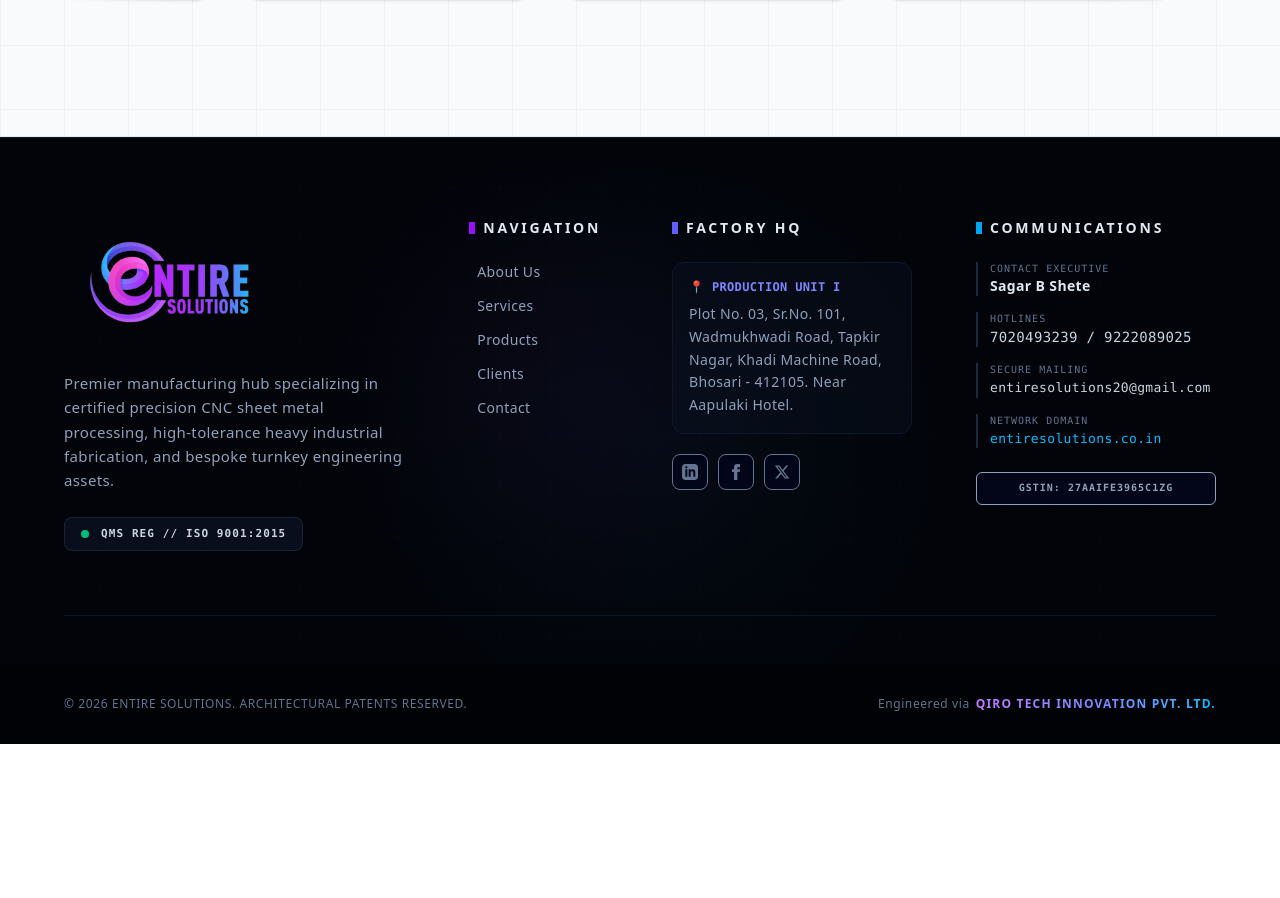
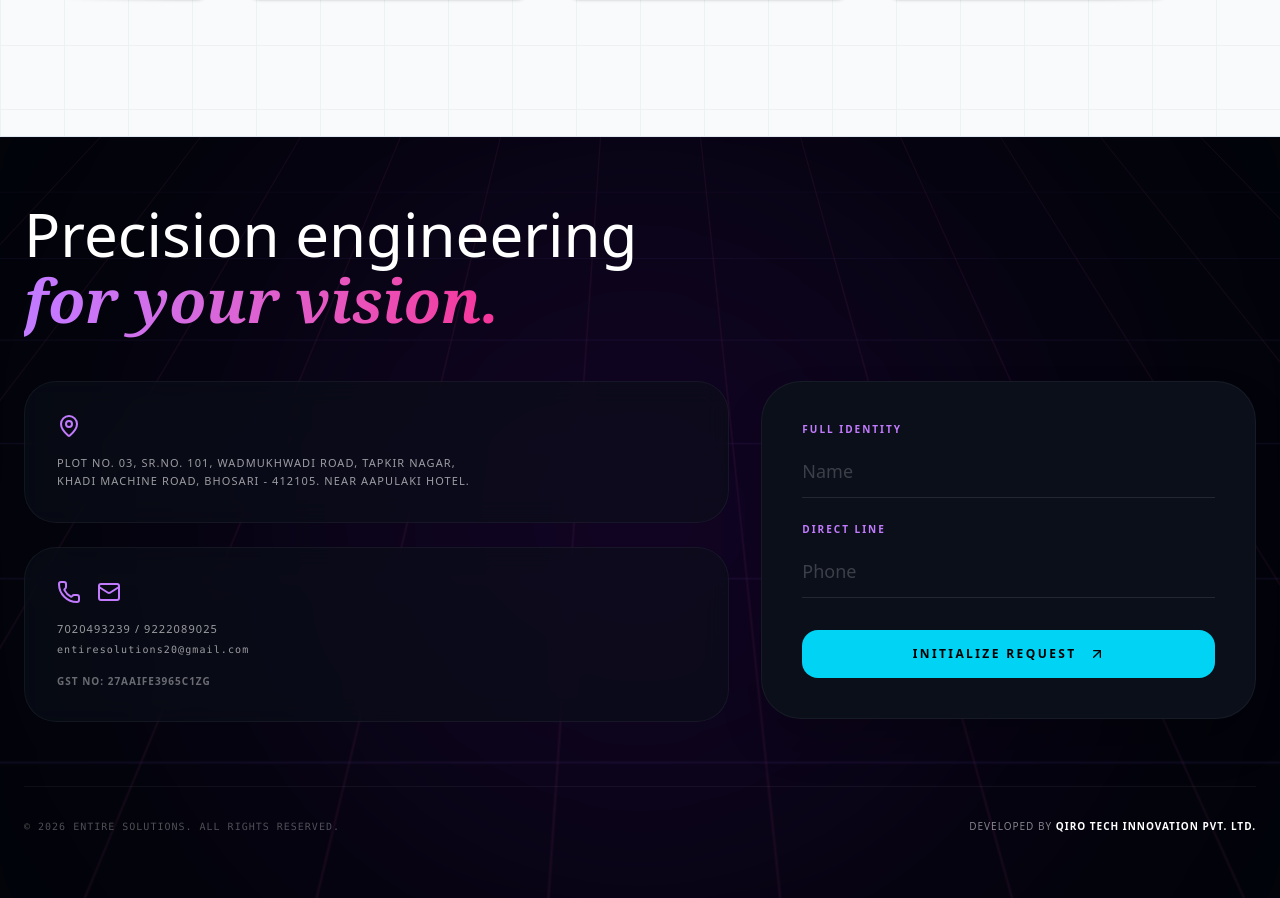
Before and after one commit to BhagyeshDere/entire-solutions, a Next.js app: page / in a window 1280 px wide. Shown: the part 10644-11542 px from the top of the page. Before the commit the page ends 11388 px from the top, so only its background shows below. Built offline with nearby package versions, Linux system fonts and the light colour scheme.

Commit message:
Enhance footer design with futuristic grid layout

```diff
--- a/components/common/Footer.jsx
+++ b/components/common/Footer.jsx
@@ -1,189 +1,101 @@
 "use client";
 
-import Image from "next/image";
+import React from 'react';
+import { motion } from 'framer-motion';
+import { ArrowUpRight, MapPin, Phone, Mail } from 'lucide-react';
 
-export default function Footer() {
+const Footer = () => {
   return (
-    <footer className="relative bg-[#02040a] text-white overflow-hidden border-t border-slate-900 font-sans">
+    <footer className="relative w-full bg-[#02040a] text-[#e8e4dc] py-16 overflow-hidden">
 
-      {/* ── TECHNICAL ENGINEERING PLOT BACKGROUND MATRIX ── */}
-      <div className="absolute inset-0 opacity-[0.2] [mask-image:radial-gradient(ellipse_at_center,black_70%,transparent_100%)] pointer-events-none z-0">
-        <svg className="w-full h-full" xmlns="http://www.w3.org/2000/svg">
-          <defs>
-            <pattern id="footer-grid" width="50" height="50" patternUnits="userSpaceOnUse">
-              <path d="M 50 0 L 0 0 0 50" fill="none" stroke="rgba(99, 102, 241, 0.15)" strokeWidth="1" />
-              <circle cx="50" cy="50" r="1.5" fill="rgba(162, 58, 236, 0.3)" />
-            </pattern>
-          </defs>
-          <rect width="100%" height="100%" fill="url(#footer-grid)" />
-        </svg>
+      {/* --- BRAND-ALIGNED GRADIENT BACKGROUND --- */}
+      <div className="absolute inset-0 pointer-events-none">
+        <div className="absolute left-1/2 top-1/2 -translate-x-1/2 -translate-y-1/2 w-[800px] h-[800px] bg-purple-600/10 rounded-full blur-[150px]" />
+        <div
+          className="absolute inset-0 w-full h-full"
+          style={{
+            backgroundImage: `
+              linear-gradient(rgba(139, 92, 246, 0.15) 1px, transparent 1px),
+              linear-gradient(90deg, rgba(236, 72, 153, 0.15) 1px, transparent 1px)
+            `,
+            backgroundSize: "100px 100px",
+            transform: "perspective(1000px) rotateX(60deg)",
+            transformOrigin: "center top",
+            opacity: 0.5
+          }}
+        />
       </div>
 
-      {/* Atmospheric Soft Radiant Core Glow */}
-      <div className="absolute top-0 left-1/4 w-[500px] h-[500px] bg-[radial-gradient(circle,rgba(162,58,236,0.04)_0%,transparent_70%)] pointer-events-none" />
-      <div className="absolute bottom-0 right-1/4 w-[600px] h-[600px] bg-[radial-gradient(circle,rgba(37,179,250,0.03)_0%,transparent_70%)] pointer-events-none" />
+      <div className="container mx-auto px-6 relative z-10">
 
-      <div className="relative z-10">
+        {/* TOP SECTION: HEADING */}
+        <div className="w-full mb-16">
+          <motion.div initial={{ y: 20, opacity: 0 }} whileInView={{ y: 0, opacity: 1 }} viewport={{ once: true }}>
+            <h3 className="text-4xl md:text-6xl font-light mb-12 leading-[1.1] text-white">
+              Precision engineering <br/>
+              <span className="font-serif italic text-transparent bg-clip-text bg-gradient-to-r from-purple-400 to-pink-500 font-bold">
+                for your vision.
+              </span>
+            </h3>
+          </motion.div>
 
-        {/* Main Structural Layout Container */}
-        <div className="max-w-[90rem] mx-auto px-6 sm:px-10 md:px-16 pt-20 pb-12">
+          {/* MAIN LAYOUT: Left (Cards) + Right (Form) */}
+          <div className="grid grid-cols-1 lg:grid-cols-12 gap-8 items-start w-full">
 
-          {/* Advanced Asymmetrical Master Workspace Grid */}
-          <div className="grid grid-cols-1 md:grid-cols-12 gap-12 lg:gap-16 pb-16 border-b border-slate-900">
-
-            {/* ── COLUMN 1: INDUSTRIAL COMPLIANCE LOGO ZONE (4/12 Columns) ── */}
-            <div className="md:col-span-12 lg:col-span-4 flex flex-col items-start text-left">
-              <div className="relative">
-                <Image
-                  src="/logo.png"
-                  alt="Entire Solutions"
-                  width={210}
-                  height={75}
-                  className="object-contain"
-                />
+            {/* LEFT SIDE: Info Cards */}
+            <div className="lg:col-span-7 flex flex-col gap-6">
+              <div className="p-8 rounded-[2rem] bg-[#0b0f1a]/60 border border-white/5 backdrop-blur-md">
+                 <MapPin className="text-purple-400 mb-4" size={24} />
+                 <p className="text-white/60 text-[11px] uppercase tracking-widest leading-relaxed">
+                   Plot No. 03, Sr.No. 101, Wadmukhwadi Road, Tapkir Nagar,<br/>
+                   Khadi Machine Road, Bhosari - 412105. Near Aapulaki Hotel.
+                 </p>
               </div>
-
-              <p className="mt-6 text-slate-400 font-medium text-sm sm:text-[15px] leading-relaxed max-w-sm tracking-wide">
-                Premier manufacturing hub specializing in certified precision CNC sheet metal processing,
-                high-tolerance heavy industrial fabrication, and bespoke turnkey engineering assets.
-              </p>
-
-              {/* Redesigned Premium ISO Compliance Badge */}
-              <div className="mt-6 flex items-center gap-3 bg-slate-900/60 border border-slate-800/80 rounded-lg px-4 py-2 backdrop-blur-sm">
-                <div className="relative flex h-2 w-2">
-                  <span className="animate-ping absolute inline-flex h-full w-full rounded-full bg-emerald-400 opacity-75"></span>
-                  <span className="relative inline-flex rounded-full h-2 w-2 bg-emerald-500"></span>
-                </div>
-                <span className="text-[11px] font-mono font-black tracking-widest text-slate-300 uppercase">
-                  QMS REG // ISO 9001:2015
-                </span>
+              <div className="p-8 rounded-[2rem] bg-[#0b0f1a]/60 border border-white/5 backdrop-blur-md">
+                 <div className="flex gap-4 mb-4">
+                     <Phone size={24} className="text-purple-400" />
+                     <Mail size={24} className="text-purple-400" />
+                 </div>
+                 <p className="text-white/60 text-[11px] uppercase tracking-widest leading-relaxed">
+                   7020493239 / 9222089025<br/>
+                   <span className="lowercase font-mono text-[10px] block mt-1">entiresolutions20@gmail.com</span>
+                 </p>
+                 <p className="text-white/40 text-[10px] uppercase tracking-widest mt-4 font-bold">
+                   GST No: 27AAIFE3965C1ZG
+                 </p>
               </div>
             </div>
 
-            {/* ── COLUMN 2: HIGH-FIDELITY TRACKING NAVIGATION LINKS (2/12 Columns) ── */}
-            <div className="md:col-span-4 lg:col-span-2 flex flex-col items-start text-left">
-              <div className="flex items-center gap-2 mb-6">
-                <div className="w-1.5 h-3 bg-purple-600" />
-                <h3 className="text-sm font-black tracking-[0.2em] uppercase text-slate-200">
-                  Navigation
-                </h3>
-              </div>
-
-              <nav className="w-full">
-                <ul className="space-y-3.5 font-medium text-sm tracking-wide text-slate-400">
-                  {["about", "services", "products", "clients", "contact"].map((link) => (
-                    <li key={link}>
-                      <a
-                        href={`#${link}`}
-                        className="group flex items-center gap-2 hover:text-white transition-colors duration-300 capitalize"
-                      >
-                        <span className="w-0 h-[1px] bg-gradient-to-r from-purple-500 to-sky-400 transition-all duration-300 group-hover:w-4" />
-                        <span className="transition-transform duration-300 group-hover:translate-x-1">
-                          {link === "about" ? "About Us" : link}
-                        </span>
-                      </a>
-                    </li>
-                  ))}
-                </ul>
-              </nav>
+            {/* RIGHT SIDE: Inquiry Form */}
+            <div className="lg:col-span-5 bg-[#0b0f1a] p-8 md:p-10 rounded-[2.5rem] border border-white/5 shadow-2xl">
+               <div className="mb-6">
+                 <label className="text-[10px] uppercase tracking-[0.2em] text-purple-400 mb-2 block font-bold">Full Identity</label>
+                 <input type="text" placeholder="Name" className="w-full bg-transparent border-b border-white/10 py-3 text-lg focus:border-purple-500 outline-none text-white placeholder:text-white/20" />
+               </div>
+               <div className="mb-8">
+                 <label className="text-[10px] uppercase tracking-[0.2em] text-purple-400 mb-2 block font-bold">Direct Line</label>
+                 <input type="tel" placeholder="Phone" className="w-full bg-transparent border-b border-white/10 py-3 text-lg focus:border-purple-500 outline-none text-white placeholder:text-white/20" />
+               </div>
+               <button className="w-full bg-cyan-400 text-black px-8 py-4 rounded-2xl font-black uppercase tracking-[0.2em] text-xs flex items-center justify-center gap-3 hover:bg-cyan-300 transition-all">
+                 <span>Initialize Request</span>
+                 <ArrowUpRight size={16} />
+               </button>
             </div>
-
-            {/* ── COLUMN 3: STRUCTURAL LOCATION & TELEMETRY NETWORK (3/12 Columns) ── */}
-            <div className="md:col-span-4 lg:col-span-3 flex flex-col items-start text-left">
-              <div className="flex items-center gap-2 mb-6">
-                <div className="w-1.5 h-3 bg-indigo-500" />
-                <h3 className="text-sm font-black tracking-[0.2em] uppercase text-slate-200">
-                  Factory HQ
-                </h3>
-              </div>
-
-              <div className="relative p-4 rounded-xl bg-slate-900/30 border border-slate-900 text-slate-400 text-sm leading-relaxed tracking-wide">
-                <span className="text-xs font-mono font-bold block text-indigo-400 mb-2">📍 PRODUCTION UNIT I</span>
-                Plot No. 03, Sr.No. 101, Wadmukhwadi Road, Tapkir Nagar, Khadi Machine Road, Bhosari - 412105. Near Aapulaki Hotel.
-              </div>
-
-              {/* Verified Grid Micro Social Anchors */}
-              <div className="mt-5 flex items-center gap-2.5">
-                {[
-                  { name: "LinkedIn", href: "https://www.linkedin.com", path: "M19 0h-14c-2.761 0-5 2.239-5 5v14c0 2.761 2.239 5 5 5h14c2.762 0 5-2.239 5-5v-14c0-2.761-2.238-5-5-5zm-11 19h-3v-11h3v11zm-1.5-12.268c-.966 0-1.75-.79-1.75-1.764s.784-1.764 1.75-1.764 1.75.79 1.75 1.764-.783 1.764-1.75 1.764zm13.5 12.268h-3v-5.604c0-3.368-4-3.113-4 0v5.604h-3v-11h3v1.765c1.396-2.586 7-2.777 7 2.476v6.759z", color: "hover:text-[#0077b5] hover:border-[#0077b5]/30" },
-                  { name: "Facebook", href: "https://www.facebook.com", path: "M9 8h-3v4h3v12h5v-12h3.642l.358-4h-4v-1.667c0-.955.192-1.333 1.115-1.333h2.885v-5h-3.808c-3.596 0-5.192 1.583-5.192 4.615v3.385z", color: "hover:text-[#1877f2] hover:border-[#1877f2]/30" },
-                  { name: "X", href: "https://x.com", path: "M18.244 2.25h3.308l-7.227 8.26 8.502 11.24H16.17l-5.214-6.817L4.99 21.75H1.68l7.73-8.835L1.254 2.25H8.08l4.713 6.231zm-1.161 17.52h1.833L7.084 4.126H5.117z", color: "hover:text-white hover:border-slate-700" }
-                ].map((social) => (
-                  <a
-                    key={social.name}
-                    href={social.href}
-                    target="_blank"
-                    rel="noopener noreferrer"
-                    className={`w-9 h-9 rounded-lg bg-slate-950 border border-slate-850 flex items-center justify-center text-slate-500 shadow-inner transition-all duration-300 group ${social.color}`}
-                    aria-label={social.name}
-                  >
-                    <svg className="w-4 h-4 fill-current transform group-hover:scale-105 transition-transform" viewBox="0 0 24 24">
-                      <path d={social.path}/>
-                    </svg>
-                  </a>
-                ))}
-              </div>
-            </div>
-
-            {/* ── COLUMN 4: CALIBRATED CONTACT METRICS (3/12 Columns) ── */}
-            <div className="md:col-span-4 lg:col-span-3 flex flex-col items-start text-left">
-              <div className="flex items-center gap-2 mb-6">
-                <div className="w-1.5 h-3 bg-sky-500" />
-                <h3 className="text-sm font-black tracking-[0.2em] uppercase text-slate-200">
-                  Communications
-                </h3>
-              </div>
-
-              <div className="space-y-4 text-slate-400 text-sm font-medium tracking-wide w-full">
-                <div className="border-l-2 border-slate-800 pl-3">
-                  <span className="text-[10px] font-mono uppercase tracking-widest text-slate-500 block">Contact Executive</span>
-                  <span className="text-slate-200 text-sm font-semibold">Sagar B Shete</span>
-                </div>
-
-                <div className="border-l-2 border-slate-800 pl-3 group cursor-pointer">
-                  <span className="text-[10px] font-mono uppercase tracking-widest text-slate-500 block">Hotlines</span>
-                  <span className="text-slate-300 group-hover:text-sky-400 transition-colors font-mono">7020493239 / 9222089025</span>
-                </div>
-
-                <div className="border-l-2 border-slate-800 pl-3 group cursor-pointer">
-                  <span className="text-[10px] font-mono uppercase tracking-widest text-slate-500 block">Secure Mailing</span>
-                  <span className="text-slate-300 group-hover:text-purple-400 transition-colors break-all font-mono text-[13px]">entiresolutions20@gmail.com</span>
-                </div>
-
-                <div className="border-l-2 border-slate-800 pl-3 group">
-                  <span className="text-[10px] font-mono uppercase tracking-widest text-slate-500 block">Network Domain</span>
-                  <a href="http://entiresolutions.co.in" target="_blank" rel="noopener noreferrer" className="text-sky-400 font-mono text-[13px] group-hover:underline">
-                    entiresolutions.co.in
-                  </a>
-                </div>
-
-                <div className="pt-2">
-                  <span className="text-[10px] font-mono bg-slate-950 text-slate-400 border border-slate-850 px-3 py-2 rounded-md block text-center font-black tracking-widest select-all">
-                    GSTIN: 27AAIFE3965C1ZG
-                  </span>
-                </div>
-              </div>
-            </div>
-
           </div>
         </div>
 
-        {/* ── LOWER META: INTELLECTUAL PROPERTY & TECH SIGNATURES ── */}
-        <div className="max-w-[90rem] mx-auto px-6 sm:px-10 md:px-16 py-8 bg-[#010206]">
-          <div className="flex flex-col sm:flex-row items-center justify-between gap-4 text-center sm:text-left">
-            <p className="text-slate-500 text-xs tracking-wider font-medium">
-              © {new Date().getFullYear()} ENTIRE SOLUTIONS. ARCHITECTURAL PATENTS RESERVED.
-            </p>
-            <p className="text-xs tracking-wider text-slate-500 font-medium flex items-center gap-1.5">
-              <span>Engineered via</span>
-              <span className="bg-gradient-to-r from-purple-400 via-indigo-400 to-sky-400 bg-clip-text text-transparent font-black tracking-widest uppercase">
-                Qiro Tech Innovation Pvt. Ltd.
-              </span>
-            </p>
-          </div>
+        {/* BOTTOM BAR */}
+        <div className="flex flex-col md:flex-row justify-between items-center border-t border-white/5 pt-8 gap-6">
+          <p className="text-[10px] text-white/30 uppercase tracking-widest font-mono">
+            © {new Date().getFullYear()} ENTIRE SOLUTIONS. ALL RIGHTS RESERVED.
+          </p>
+          <p className="text-[10px] text-white/50 uppercase tracking-widest">
+            Developed by <span className="text-white font-bold">Qiro Tech Innovation PVT. LTD.</span>
+          </p>
         </div>
-
       </div>
     </footer>
   );
-}
+};
+
+export default Footer;
```
